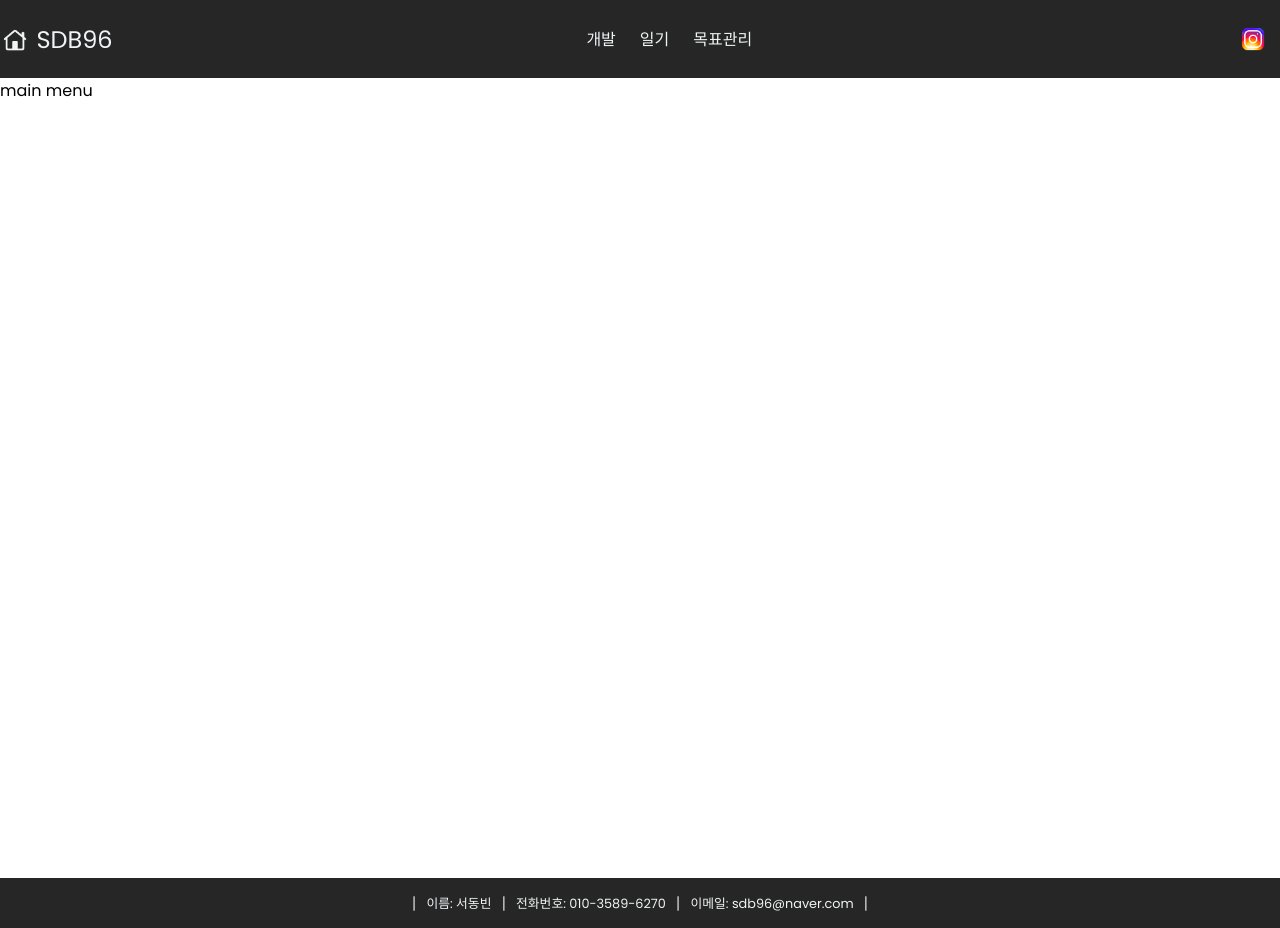
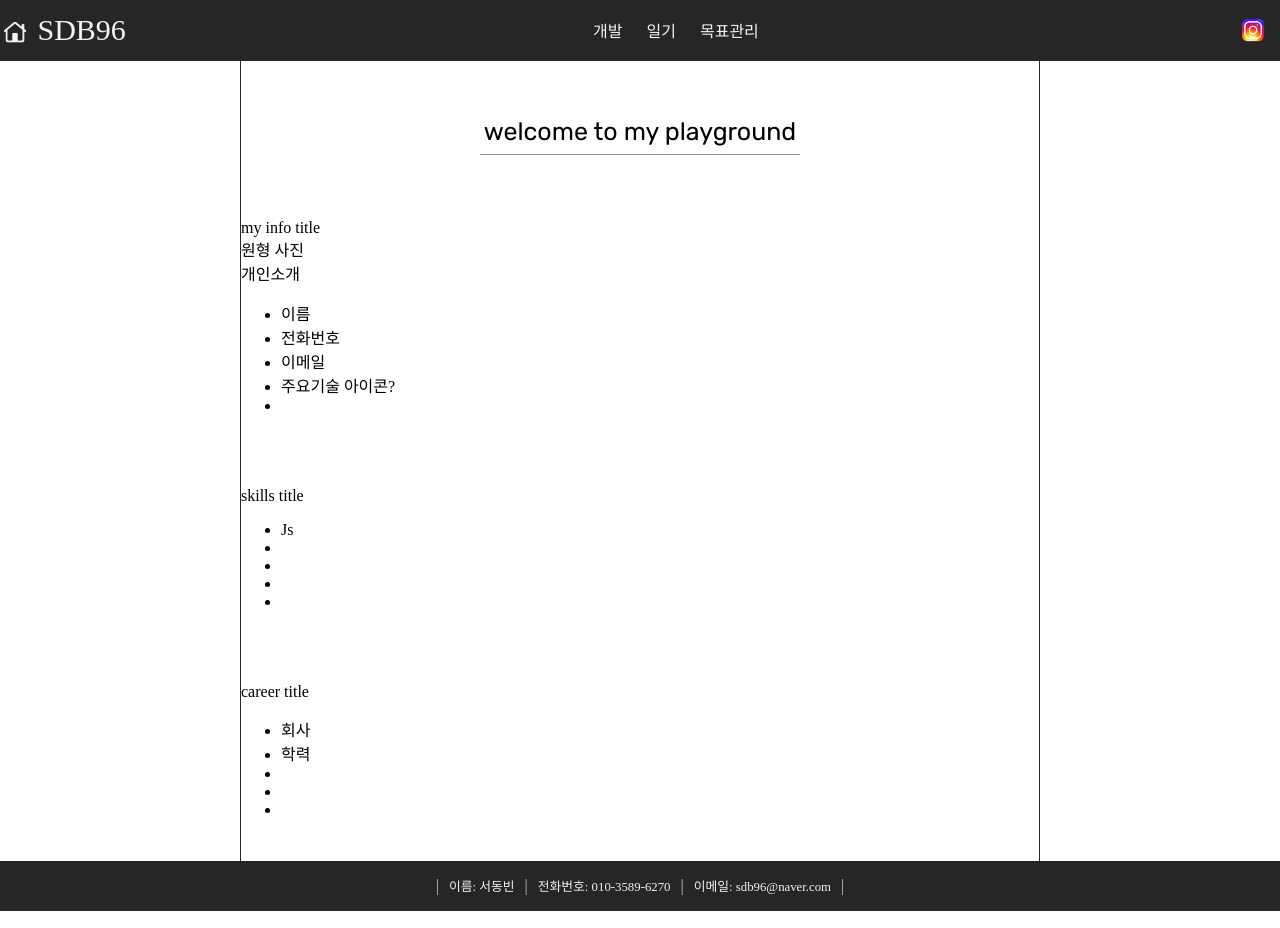
Before and after one commit to sdb96/sdb96.github.io, a plain HTML site: page index.html in a window 1280 px wide. Drawn offline with Linux system fonts and the light colour scheme.

Commit message:
css 파일 분할 메인메뉴 문서구조 설계(미완)

```diff
--- a/index.html
+++ b/index.html
@@ -6,11 +6,9 @@
         <meta name="viewPort" content="width=device-width, initial-scale=1.0">
 
         <!-- Font -->
+        <link rel="preconnect" href="https://fonts.googleapis.com">
         <link rel="preconnect" href="https://fonts.gstatic.com" crossorigin>
-        <link href="https://fonts.googleapis.com/css2?family=Poppins:ital,wght@0,400;1,100&display=swap" rel="stylesheet">
-
-        <!-- Icon -->
-        <!-- <script src="https://kit.fontawesome.com/381da4a3b2.js" crossorigin="anonymous"></script> -->
+        <link href="https://fonts.googleapis.com/css2?family=Noto+Sans+KR&family=Rubik&display=swap" rel="stylesheet">
 
         <!-- js module??-->
         <script src="/src/js/config/config.js"></script>
@@ -39,6 +37,9 @@
 
         <!-- css -->
         <link rel="stylesheet" href="/src/css/style.css">
+        <link rel="stylesheet" href="/src/css/navbar.css">
+        <link rel="stylesheet" href="/src/css/footer.css">
+        <link rel="stylesheet" href="/src/css/mainMenu.css">
 
         <title>sdb96</title>
     </head>
--- /dev/null
+++ b/src/css/footer.css
@@ -0,0 +1,5 @@
+/* 하단 footer */
+#footer-container {display: flex; align-items: center; justify-content: center; width: 100%; height: 50px; background-color: var(--background-color);}
+.personal-info {color: var(--text-color); font-size: 0.8em;}
+#footer-container .line{color: var(--text-color);}
+#footer-container .line::before{content:'|'; font-size: 1em; color: #c3c3c3; padding: 10px 10px;}
--- /dev/null
+++ b/src/css/mainMenu.css
@@ -0,0 +1,10 @@
+/* 메인 메뉴 */
+#menu-box.main-container{margin: 0 30vh; border: var(--background-color) solid 1px; border-top: none; border-bottom: none;}
+
+article#content{display: flex; flex-direction: column;}
+article#content #main-title{text-align: center;}
+article#content #main-title .title-txt{font-size: 25px; font-family: var(--font-en);}
+article#content>section{margin: 3.5em 0em 0em 0em;}
+
+.h-line{background-color: var(--background-color); opacity: 0.5; border: 0; width: 20em; height: 1px; transition-duration: 1s;}
+/*End 메인 메뉴 */
--- /dev/null
+++ b/src/css/navbar.css
@@ -0,0 +1,32 @@
+/* header nav-bar */
+#nav-bar {display: flex; justify-content: space-between; align-items: center; height: 3.8em; background-color: var(--background-color);}
+
+/* logo */
+.nav-bar.logo-box {display: flex; flex-grow: 1; align-items: center;}
+.nav-bar__logo {font-size: 30px; color: var(--text-color);}
+
+/* Menu */
+.nav-bar.menu-box {display: flex; flex-grow: 1; justify-content: center; }
+.nav-bar__menu {display: flex; list-style: none; padding-left: 0; margin: 0;}
+.nav-bar__menu li {padding : 8px 12px; text-decoration: none; font-size: 16px; color: var(--text-color);}
+.nav-bar__menu li:hover {background-color: #d49466; border-radius: 4px; cursor: pointer;}
+
+/* SNS */
+.nav-bar.sns-box {display: flex; flex-direction: row-reverse; flex-grow: 1;}
+.nav-bar__sns {list-style: none; color: var(--text-color); padding-left: 0; margin: 0;}
+.nav-bar__sns li {padding:8px 12px;}
+
+/* Toggle */
+.nav-bar__toggle-btn{display:none; position: absolute; right:32px; padding-left: 0; font-size: 24px; filter: invert(60%) sepia(60%) saturate(340%) hue-rotate(342deg) brightness(94%) contrast(86%);}
+/*End 상단 nav-bar*/
+
+
+/* 반응형 적용*/
+@media screen and (max-width:768px) {
+    #nav-bar {flex-direction: column; align-items: flex-start; padding: 8px 24px;}
+    .nav-bar__menu {display: none; flex-direction: column; align-items: center; width: 100%;}
+    .nav-bar__menu li { width: 100%; text-align: center;}
+    .nav-bar__icons {display:none; justify-content: center; width: 100%;}
+    .nav-bar__icons.active,.nav-bar__menu.active {display: flex;}
+    .nav-bar__toggle-btn {display: block;}
+   }
--- a/src/css/style.css
+++ b/src/css/style.css
@@ -3,40 +3,17 @@
     --text-color:#f0f4f5;
     --background-color:#262626;
     --accent-color:#d49466;
+    --font-en:'Rubik', sans-serif;
 }
 
-/*Tag default */
-html,body {height:100vh; font-family: 'Poppins', sans-serif;}
+/*tag default */
+html,body {height:100vh; font-family: "Noto Sans KR variant0", Tofu;}
 body {margin:0;}
 a {text-decoration: none; color: var(--text-color);}
 i {display: inline-block; background-repeat: no-repeat; line-height: 0; vertical-align: middle;}
-/*End Tag default */
+/*End tag default */
 
-/*상단 nav-bar*/
-#nav-bar {display: flex; justify-content: space-between; align-items: center; background-color: var(--background-color);}
-
-.nav-bar.logo-box {display: flex; justify-content: flex-end;  font-size: 24px; color: var(--text-color);}
-.nav-bar__logo {font-size: 24px; color: var(--text-color);}
-
-.nav-bar__menu.menu-box {display: flex; justify-content: flex-end;}
-.nav-bar__menu {display: flex; list-style: none; padding-left: 0;}
-
-.nav-bar__menu li {padding : 8px 12px; text-decoration: none; color: var(--text-color);}
-.nav-bar__menu li:hover {background-color: #d49466; border-radius: 4px; cursor: pointer;}
-
-.nav-bar__sns {display: flex; list-style: none; color: var(--text-color); padding-left: 0;}
-.nav-bar__sns li {padding:8px 12px;}
-
-.nav-bar__toggle-btn{display:none; position: absolute; right:32px; padding-left: 0; font-size: 24px; filter: invert(60%) sepia(60%) saturate(340%) hue-rotate(342deg) brightness(94%) contrast(86%);}
-/*End 상단 nav-bar*/
-
-/* 하단 footer */
-#footer-container {display: flex; align-items: center; justify-content: center; width: 100%; height: 50px; background-color: var(--background-color);}
-.personal-info {color: var(--text-color); font-size: 0.8em;}
-#footer-container .line{color: var(--text-color);}
-#footer-container .line::before{content:'|'; font-size: 1em; color: #c3c3c3; padding: 10px 10px;}
-
-/* 메인 메뉴 */
+/* 메뉴 공통 박스 */
 #menu-box{height: 100vh;}
 
 
@@ -48,14 +25,3 @@ i:hover {cursor: pointer;}
 .i-menu {background-image: url(../icon/icon_menu.png);}
 .i-home {background-image: url(../icon/icon_home.png); background-size: contain;}
 /*End icon*/
-
-/* 반응형 적용*/
-@media screen and (max-width:768px) {
- #nav-bar {flex-direction: column; align-items: flex-start; padding: 8px 24px;}
- .nav-bar__menu {display: none; flex-direction: column; align-items: center; width: 100%;}
- .nav-bar__menu li { width: 100%; text-align: center;}
- .nav-bar__icons {display:none; justify-content: center; width: 100%;}
- .nav-bar__icons.active,.nav-bar__menu.active {display: flex;}
- .nav-bar__toggle-btn {display: block;}
-
-}
--- a/src/html/common/header.html
+++ b/src/html/common/header.html
@@ -19,7 +19,7 @@
         </div>
 
         <!-- sns area -->
-        <div>
+        <div class="nav-bar sns-box">
             <ul class="nav-bar__sns">
                 <li><i class="i-instagram"></i></li>
             </ul>
--- a/src/html/menu/main/mainMenu.html
+++ b/src/html/menu/main/mainMenu.html
@@ -1,3 +1,61 @@
-<div id="menu-box">
-    main menu
+<div id="menu-box" class="main-container">
+    <article id="content">
+        <section id="main-title">
+            <span class="title-txt">welcome to my playground</span>
+            <hr class="h-line">
+        </section>
+
+        <section id="my-info">
+            <section class="section-title">
+                my info title
+            </section>
+            <section class="section-content">
+                <div>
+                    원형 사진
+                </div>
+                <div>
+                    개인소개
+                    <ul>
+                        <li>이름</li>
+                        <li>전화번호</li>
+                        <li>이메일</li>
+                        <li>주요기술 아이콘?</li>
+                        <li></li>
+                    </ul>
+                </div>
+            </section>
+        </section>
+
+        <section id="skills">
+            <section class="section-title">
+                skills title
+            </section>
+            <div>
+                    <ul>
+                        <li>Js</li>
+                        <li></li>
+                        <li></li>
+                        <li></li>
+                        <li></li>
+                    </ul>
+            </div>
+        </section>
+
+        <section id="career">
+            <section class="section-title">
+                career title
+            </section>
+            <div>
+                    <ul>
+                        <li>회사</li>
+                        <li>학력</li>
+                        <li></li>
+                        <li></li>
+                        <li></li>
+                    </ul>
+            </div>
+        </section>
+
+
+    </article>
 </div>
```
